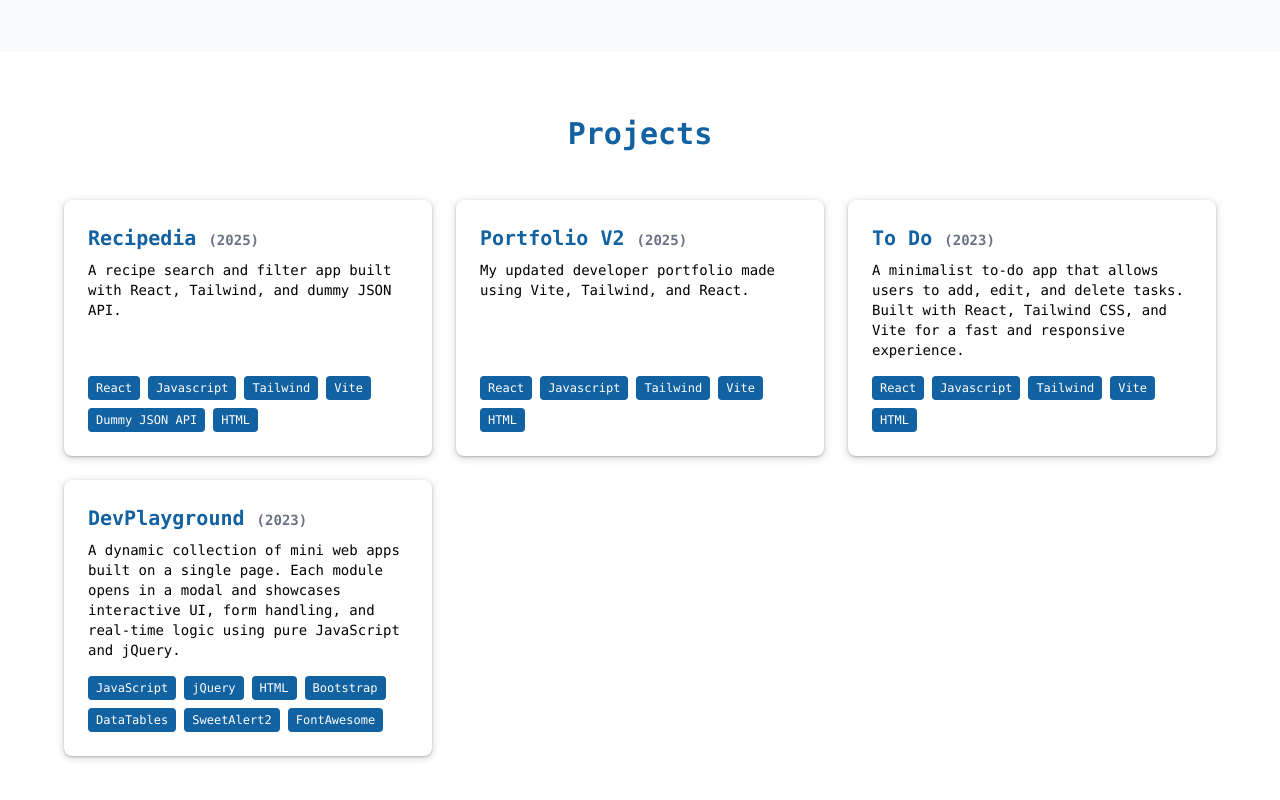
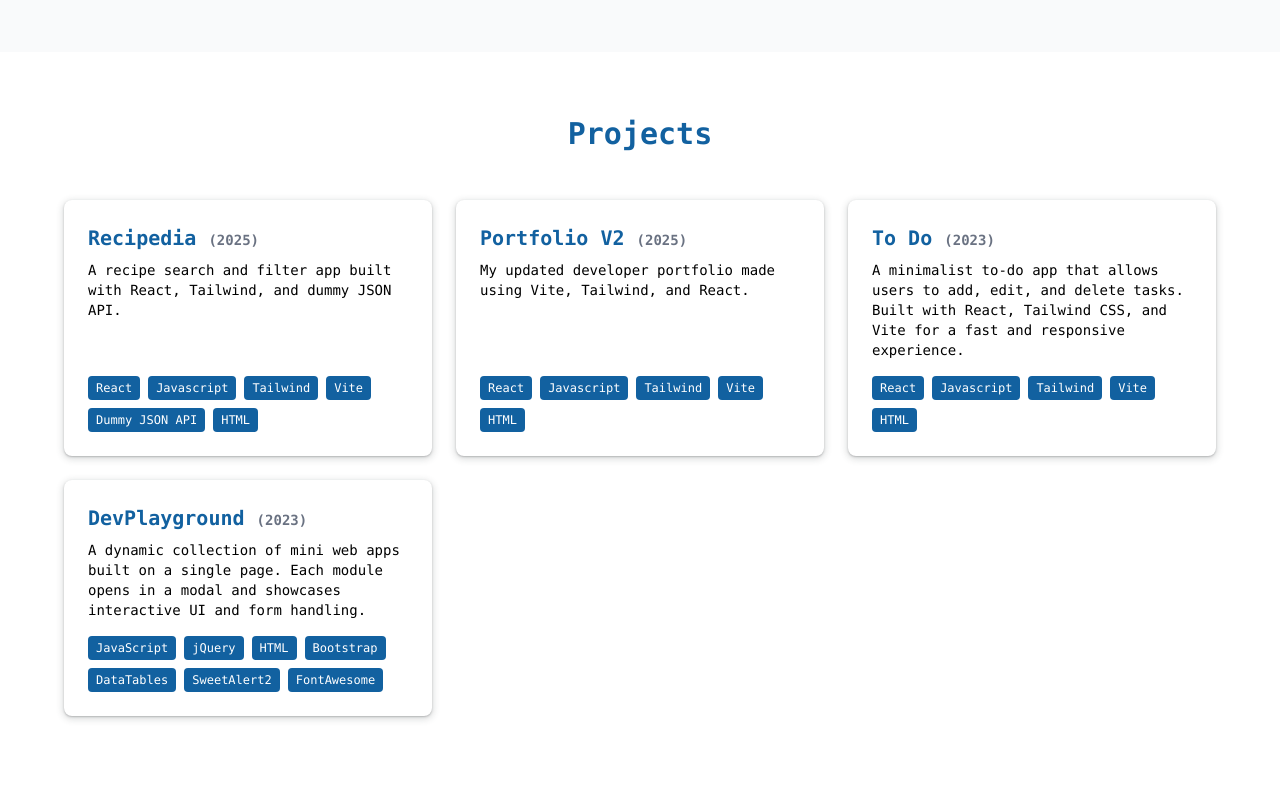
Before and after one commit to jjacobo-00/portfolio-v2, a React (Vite) app: page / in a window 1280 px wide. Shown: the part 1586-2386 px from the top of the page. Built offline with nearby package versions, Linux system fonts and the light colour scheme.

Commit message:
Update: description

```diff
--- a/src/components/Projects.jsx
+++ b/src/components/Projects.jsx
@@ -29,7 +29,7 @@ const testProjects = [
     title: 'DevPlayground',
     year: 2023,
     description:
-      'A dynamic collection of mini web apps built on a single page. Each module opens in a modal and showcases interactive UI, form handling, and real-time logic using pure JavaScript and jQuery.',
+      'A dynamic collection of mini web apps built on a single page. Each module opens in a modal and showcases interactive UI and form handling.',
     tech: [
       'JavaScript',
       'jQuery',
```
